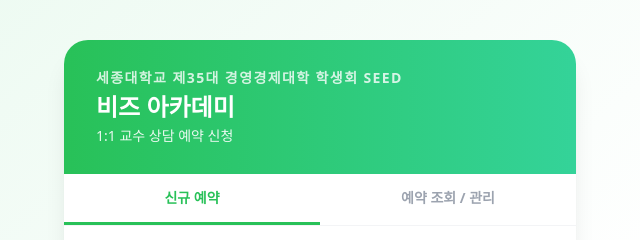
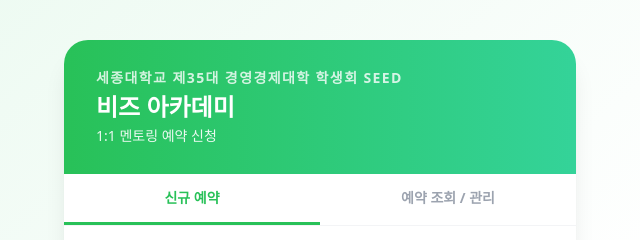
Before and after one commit to sejongbne35thseed/bizacademy, a plain HTML site: page index.html in a window 1280 px wide. Shown: the top 240 px of the page, 320-960 px from the left. Drawn offline with nearby package versions, Linux system fonts and the light colour scheme.

Commit message:
index.html 진짜진짜찐찐찐막

```diff
--- a/index.html
+++ b/index.html
@@ -81,7 +81,7 @@
     <div class="bg-gradient-to-r from-seed to-emerald-400 px-8 py-7 text-white">
       <p class="text-sm font-semibold tracking-widest uppercase opacity-80 mb-1">세종대학교 제35대 경영경제대학 학생회 Seed</p>
       <h1 class="text-2xl font-extrabold leading-tight">비즈 아카데미</h1>
-      <p class="text-sm mt-1 opacity-90">1:1 교수 상담 예약 신청</p>
+      <p class="text-sm mt-1 opacity-90">1:1 멘토링 예약 신청</p>
     </div>
 
     <!-- 탭 -->
```
